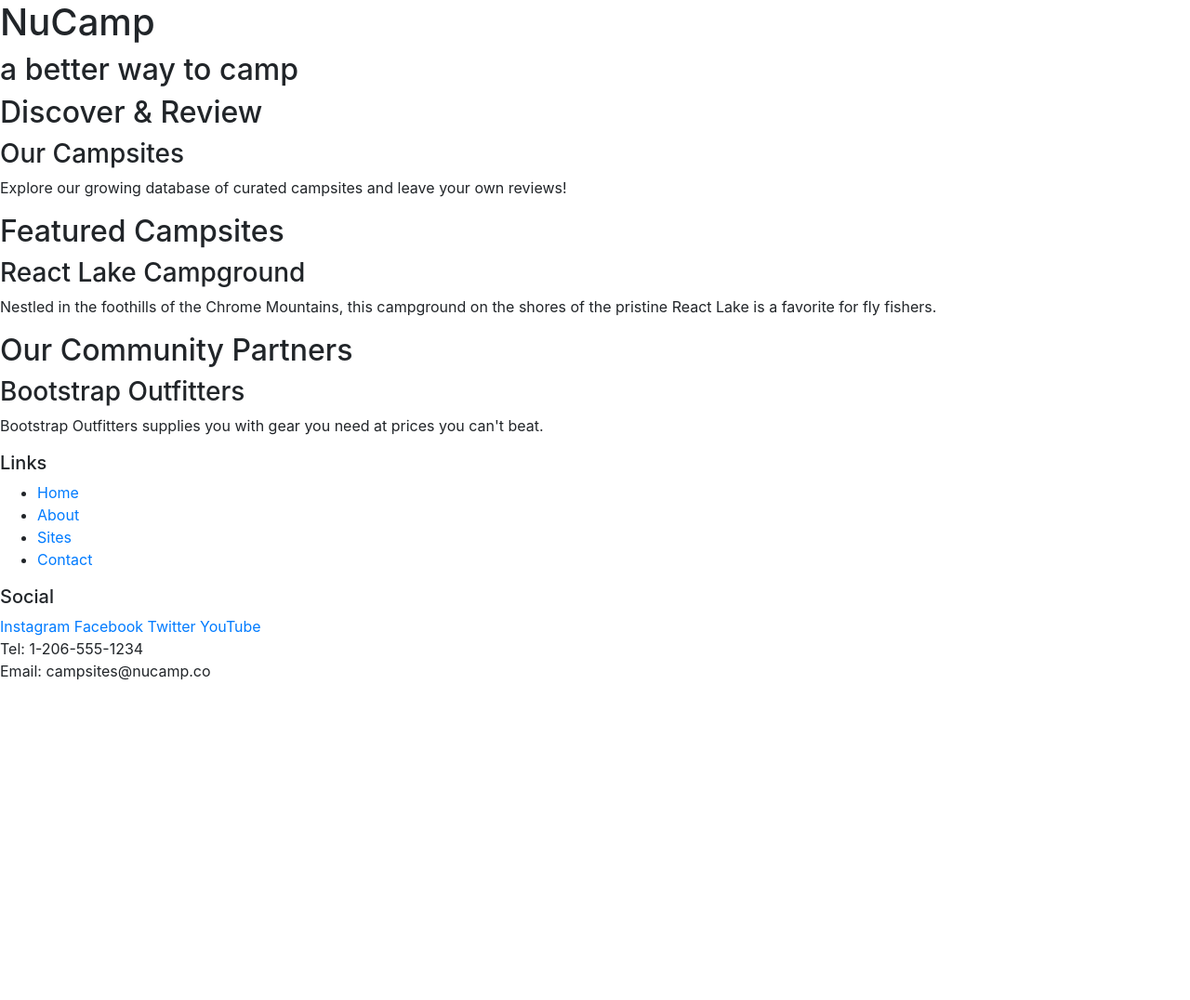
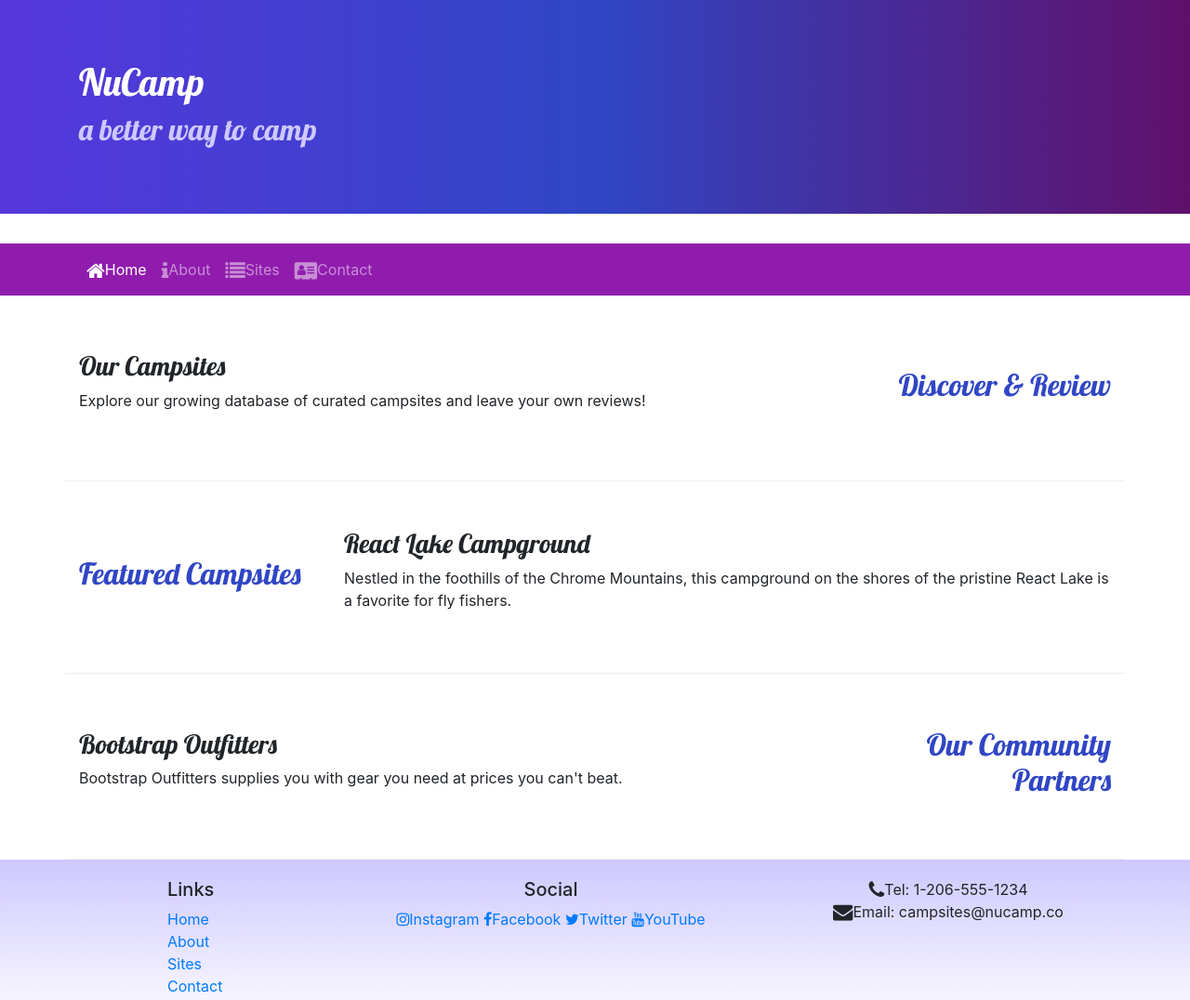
Before and after one commit to kull0032/NuCampSite, a website: page index.html in a window 1280 px wide. Shown: the whole page at 93% size. Before the commit the page ends 800 px from the top, so only its background shows below. Drawn offline with nearby package versions, Linux system fonts and the light colour scheme.

Commit message:
Icon Fonts

```diff
--- /dev/null
+++ b/CSS/styles.css
@@ -0,0 +1,37 @@
+body {
+    font-family: "Open Sans", sans-serif;
+}
+
+h1, h2, h3 {
+    font-family: "Lobster", cursive;
+}
+
+h2 {
+    color: #3046C5;
+}
+
+header h2 {
+    color: #CEC8FF;
+}
+
+footer {
+    background-image: linear-gradient(#CEC8FF, white);
+    padding: 20px 0;
+}
+
+.jumbotron {
+    padding: 30px;
+    background-image: linear-gradient(to right, #5637DD, #3046C5, #60106B);
+    color: white;
+    margin: 0;
+}
+
+.row-content {
+    padding: 50px 0;
+    border-bottom: 1px ridge;
+    min-height: 200px;
+}
+
+.navbar {
+    background-color: #901cad;
+}
--- a/index.html
+++ b/index.html
@@ -8,57 +8,98 @@
 
         <!-- Bootstrap CSS -->
         <link rel="stylesheet" href="node_modules/bootstrap/dist/css/bootstrap.min.css" />
+        <!-- Additional CSS must be placed after Bootstrap CSS -->
+        <link rel="stylesheet" href="node_modules/font-awesome/css/font-awesome.min.css" />
+        <link rel="stylesheet" href="https://fonts.googleapis.com/css?family=Lobster|Open+Sans" />
+        <link rel="stylesheet" href="css/styles.css" />
+        <link rel="stylesheet" href="node_modules/bootstrap/dist/css/bootstrap.min.css" />
 
         <title>NuCamp: A Better Way To Camp</title>
     </head>
 
 <body>
 
-    <header>
-        <div>
+    <header class="jumbotron jumbotron-fluid">
+        <div class="container">
+            <div class="row">
+                <div class="col"></div>
+            </div>
+
             <h1>NuCamp</h1>
             <h2>a better way to camp</h2>
         </div>
     </header>
 
-    <div>
-        <h2>Discover & Review</h2>
+    <nav class="navbar navbar-expand-sm navbar-dark sticky-top">
+        <div class="container">
+                <button class="navbar-toggler ml-auto" type="button" data-toggle="collapse" data-target="#nucampNavbar">
+                    <span class="navbar-toggler-icon"></span>
+                </button>
+            <div class="collapse navbar-collapse" id="nucampNavbar">
+                <ul class="navbar-nav">
+                    <li class="nav-item active"><a class="nav-link" href="#"><i class="fa fa-home fa-lg"></i>Home</a></li>
+                    <li class="nav-item"><a class="nav-link" href="aboutus.html"><i class="fa fa-info fa-lg"></i>About</a></li>
+                    <li class="nav-item"><a class="nav-link" href="#"><i class="fa fa-list fa-lg"></i>Sites</a></li>
+                    <li class="nav-item"><a class="nav-link" href="#"><i class="fa fa-address-card fa-lg"></i>Contact</a></li>
+                </ul>
+            </div>
+        </div>
+    </nav>
+
+    <div class="container">
+        <div class="row row-content align-items-center">
+            <div class="col-sm-4 col-md-3 order-sm-last">
+                <h2 class="text-sm-right">Discover & Review</h2>
+            </div>
+            <div class="col">
                 <h3>Our Campsites</h3>
-        <p>Explore our growing database of curated campsites and leave your own reviews!</p>
+                <p class="d-none d-sm-block">Explore our growing database of curated campsites and leave your own reviews!</p>
+            </div>
+        </div>
+        <div class="row row-content align-items-center">
+            <div class="col-sm-4 col-md-3">
+                <h2>Featured Campsites</h2>
+            </div>
+            <div class="col">
+                <h3>React Lake Campground</h3>
+                <p class="d-none d-sm-block">Nestled in the foothills of the Chrome Mountains, this campground on the shores of the pristine React Lake is a favorite for fly fishers.</p>
+            </div>
         </div>
 
-    <div>
-        <h2>Featured Campsites</h2>
-        <h3>React Lake Campground</h3>
-        <p>Nestled in the foothills of the Chrome Mountains, this campground on the shores of the pristine React Lake is a favorite for fly fishers.</p>
+        <div class="row row-content align-items-center">
+            <div class="col-sm-4 col-md-3 order-sm-last">
+                <h2 class="text-sm-right">Our Community Partners</h2>
             </div>
-
-    <div>
-        <h2>Our Community Partners</h2>
+            <div class="col">
                 <h3>Bootstrap Outfitters</h3>
-        <p>Bootstrap Outfitters supplies you with gear you need at prices you can't beat.</p>
+                <p class="d-none d-sm-block">Bootstrap Outfitters supplies you with gear you need at prices you can't beat.</p>
             </div>
-
+        </div>
+    </div>
     <footer>
-        <div>
+        <div class="container">
+            <div class="row">
+                <div class="col-4 col-sm-2 offset-1">
                     <h5>Links</h5>
-            <ul>
-                <li><a href="#">Home</a></li>
-                <li><a href="#">About</a></li>
+                    <ul class="list-unstyled">
+                        <li><a href="index.html">Home</a></li>
+                        <li><a href="aboutus.html">About</a></li>
                         <li><a href="#">Sites</a></li>
                         <li><a href="#">Contact</a></li>
                     </ul>
                 </div>
-        <div>
+                <div class="col-6 col-sm-5 text-center">
                     <h5>Social</h5>
-            <a href="http://instagram.com/">Instagram</a>
-            <a href="http://facebook.com/">Facebook</a>
-            <a href="http://twitter.com/">Twitter</a>
-            <a href="http://youtube.com/">YouTube</a>
+                    <a href="http://instagram.com/"><i class="fa fa-instagram"></i>Instagram</a>
+                    <a href="http://facebook.com/"><i class="fa fa-facebook"></i>Facebook</a>
+                    <a href="http://twitter.com/"><i class="fa fa-twitter"></i>Twitter</a>
+                    <a href="http://youtube.com/"><i class="fa fa-youtube"></i>YouTube</a>
                 </div>
-        <div>
-            Tel: 1-206-555-1234<br />
-            Email: campsites@nucamp.co
+                <div class="col-sm-4 text-center">
+                    <i class="fa fa-phone fa-lg"></i>Tel: 1-206-555-1234<br />
+                    <i class="fa fa-envelope fa-lg "></i>Email: campsites@nucamp.co
+                </div>
+           </div>
         </div>
     </footer>
  <!-- jQuery must come first, then Popper.js, then the Bootstrap JavaScript plugins.-->
--- a/package.json
+++ b/package.json
@@ -15,6 +15,7 @@
   },
   "dependencies": {
     "bootstrap": "^4.5.2",
+    "font-awesome": "^4.7.0",
     "jquery": "^3.5.1",
     "popper.js": "^1.16.1"
   }
```
Also changed, not shown: aboutus.html (added, +115 -0 lines), 1 other file. Lines whose indentation alone changed are shown as unchanged.
